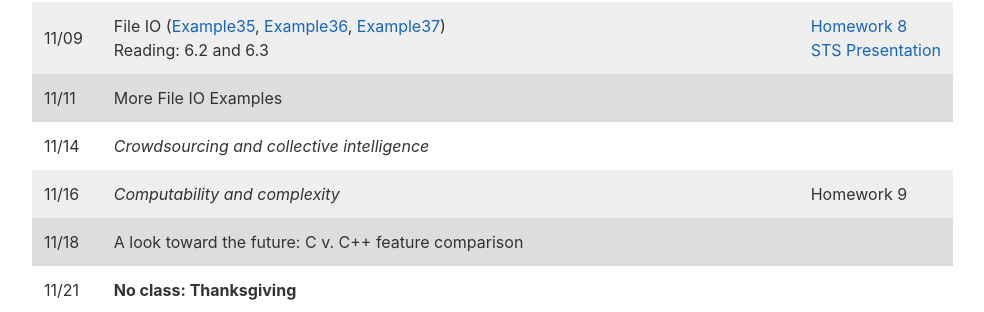
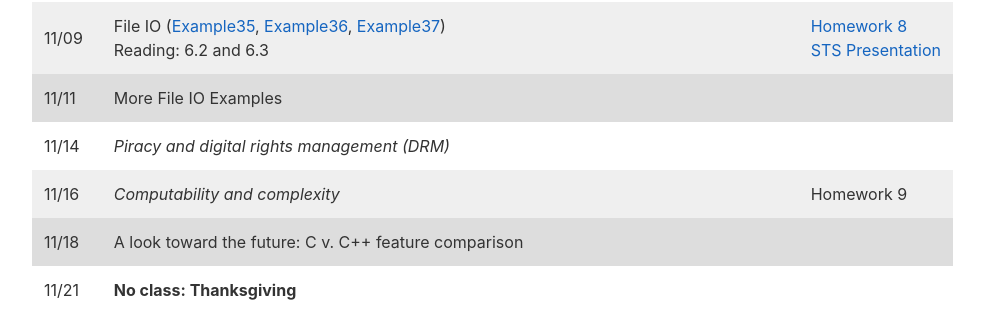
Before and after one commit to jacksonjw12/mbannister.github.io, a Jekyll site: the page built from _teaching/10-f16/index.md, in a window 1280 px wide and 900 px high, scrolled down 4645 px. Shown: the part 124-436 px from the top of the window, without its empty margins (152-1136 px from the left). Built offline with Jekyll 4.4.1, drawn with Linux system fonts in a browser that asks for light colours.

Commit message:
Update schedule

```diff
--- a/_teaching/10-f16/index.md
+++ b/_teaching/10-f16/index.md
@@ -136,7 +136,7 @@ All exams will be closed-note, closed-book, closed-computer, closed-calculator a
 11/07 | File IO ([slides](Slides/Lecture20.pdf), [Example34](//github.com/mbannister/mbannister.github.io/tree/master/_teaching/10-f16/Code/Example34))<br/>Reading: 6.1 | <!-- Week 8; Lab: Structures -->
 11/09 | File IO ([Example35](//github.com/mbannister/mbannister.github.io/tree/master/_teaching/10-f16/Code/Example35), [Example36](//github.com/mbannister/mbannister.github.io/tree/master/_teaching/10-f16/Code/Example36), [Example37](//github.com/mbannister/mbannister.github.io/tree/master/_teaching/10-f16/Code/Example37))<br/>Reading: 6.2 and 6.3 | [Homework 8](Homework/Homework08.html)<br/>[STS Presentation](Homework/STS.html)
 11/11 | <!--_Piracy and digital rights management (DRM)_--> More File IO Examples |
-11/14 | _Crowdsourcing and collective intelligence_ | <!-- Week 9; Lab: File IO -->
+11/14 | _Piracy and digital rights management (DRM)_<!--_Crowdsourcing and collective intelligence_--> | <!-- Week 9; Lab: File IO -->
 11/16 | _Computability and complexity_ | Homework 9
 11/18 | A look toward the future: C v. C++ feature comparison |
 11/21 | __No class: Thanksgiving__ | <!-- Week Thanksgiving  -->
```
